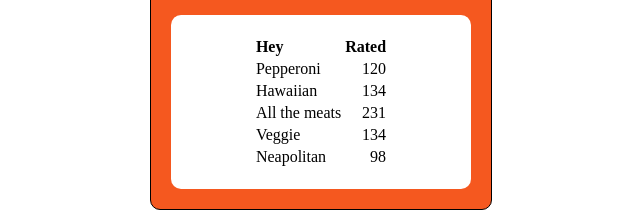
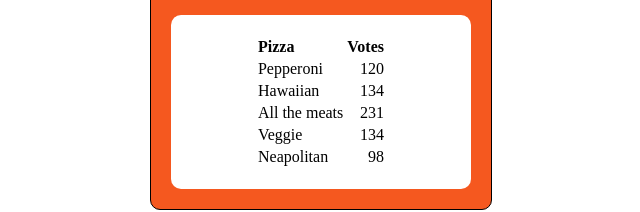
Before and after one commit to AndresForonda/vue-intro, a plain HTML site: page 13.methods/sort.html in a window 1280 px wide. Shown: the part 238-450 px from the top of the page, 319-959 px from the left. Drawn offline with nearby package versions, Linux system fonts and the light colour scheme.

Commit message:
Update table headers

```diff
--- a/13.methods/sort.html
+++ b/13.methods/sort.html
@@ -66,8 +66,8 @@
         <div class="list" v-if="pizzas.length">
           <table class="pizza">
             <tr>
-              <th class="name">Hey</th>
-              <th class="votes">Rated</th>
+              <th class="name">Pizza</th>
+              <th class="votes">Votes</th>
             </tr>
             <tr v-for="(pizza, index) in pizzas" :key="index">
               <td class="name">{{ pizza.name}}</td>
```
